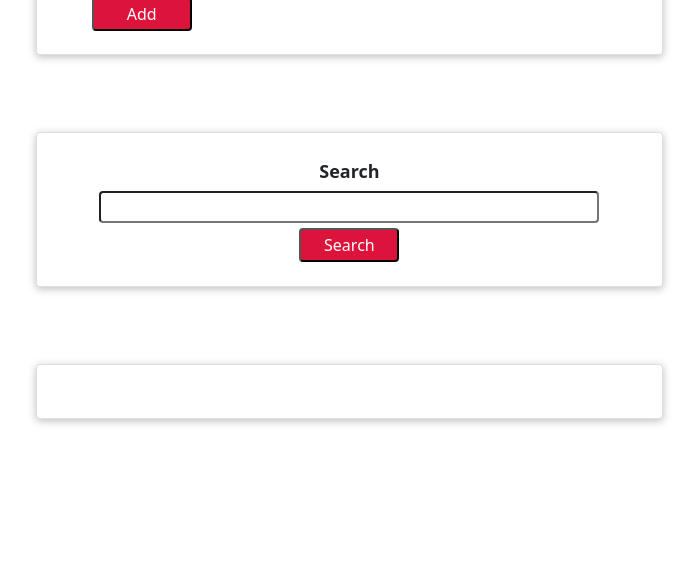
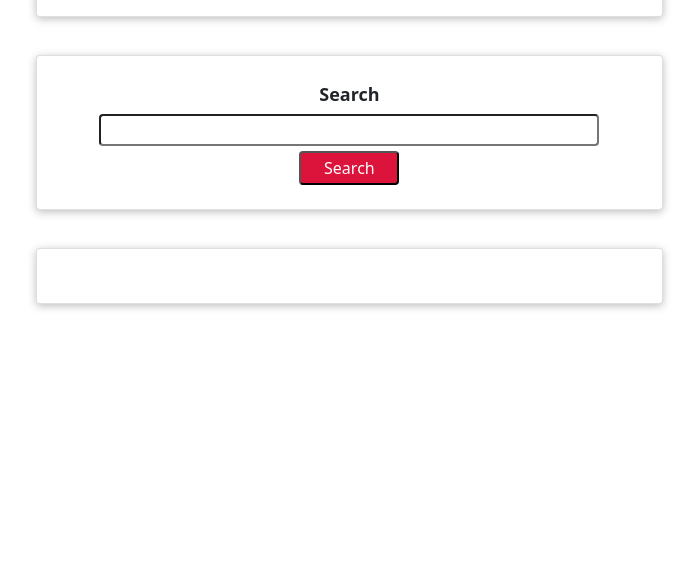
Before and after one commit to VivekMistry-SoluLab/To-Do-List, a plain HTML site: page index.html in a window 1280 px wide. Shown: the part 232-800 px from the top of the page, without its empty margins (297-995 px from the left). Drawn offline with nearby package versions, Linux system fonts and the light colour scheme.

```diff
--- a/Assets/App.css
+++ b/Assets/App.css
@@ -14,7 +14,7 @@ input{
 
 
 section{
-    margin: 6% 25% 3% 26%;
+    margin: 3% 25% 3% 26%;
 }
 .card{
     align-items: center;
```
Also changed, not shown: App.js (+11 -0 lines).
